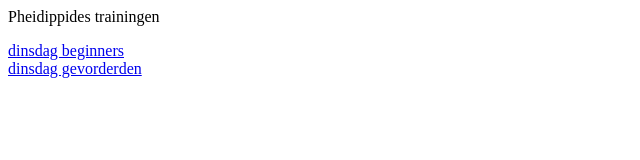
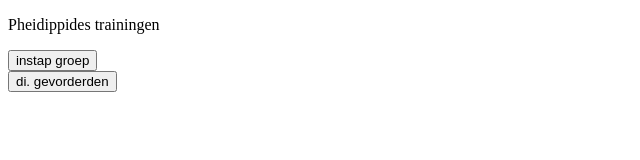
Before and after one commit to richarddekeyzer/test1, a plain HTML site: page index.html in a window 1280 px wide. Shown: the whole page, without its empty margins (0-640 px from the left). Drawn offline with Linux system fonts and the light colour scheme.

Commit message:
Update index.html

```diff
--- a/index.html
+++ b/index.html
@@ -1,12 +1,17 @@
+<!DOCTYPE html>
 <html>
 <head>
 <title>pheidippides</title>
 </head>
 <body>
 <p>Pheidippides trainingen</p>
-<p>
-<a href="http://www.pheidippides.nl/nieuw/index.php?option=com_content&view=article&id=30:dinsdag-beginners&catid=9:groepstrainingen&Itemid=46">dinsdag beginners</a><br/>
-<a href= http://www.pheidippides.nl/nieuw/index.php?option=com_content&view=article&id=31:dinsdag-gevorderden&catid=9:groepstrainingen&Itemid=46">dinsdag gevorderden</a>
-</p>
+
+
+
+<button onclick="location.href='http://www.pheidippides.nl/nieuw/index.php?option=com_content&view=article&id=30:dinsdag-beginners&catid=9:groepstrainingen&Itemid=46'">instap groep</button></br>
+
+<button onclick="location.href='http://www.pheidippides.nl/nieuw/index.php?option=com_content&view=article&id=31:dinsdag-gevorderden&catid=9:groepstrainingen&Itemid=46'">di. gevorderden</button></br>
+
+
 </body>
 </html>
```
